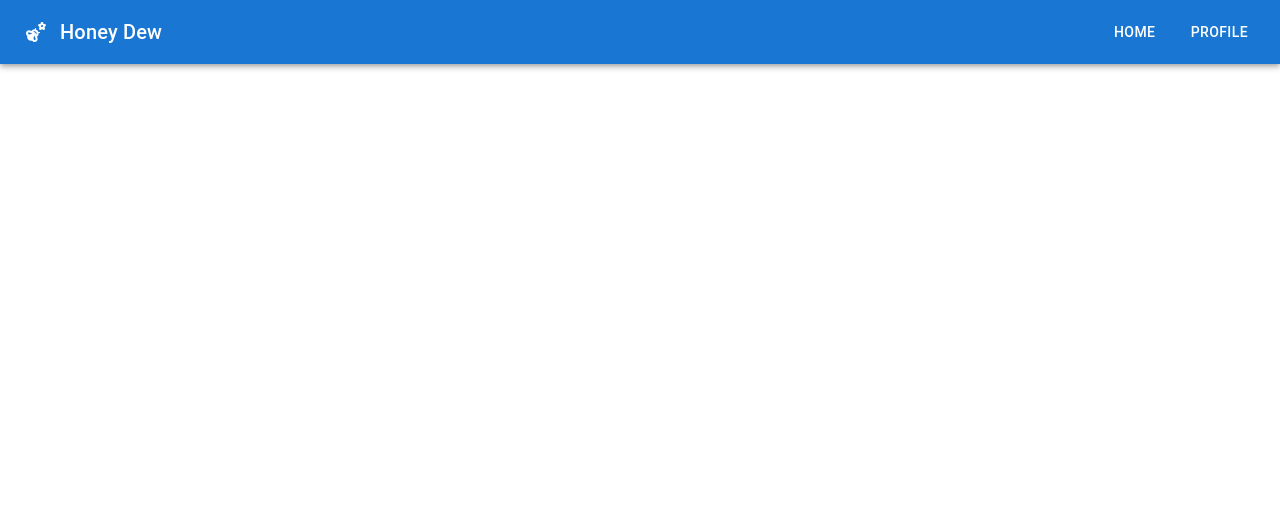
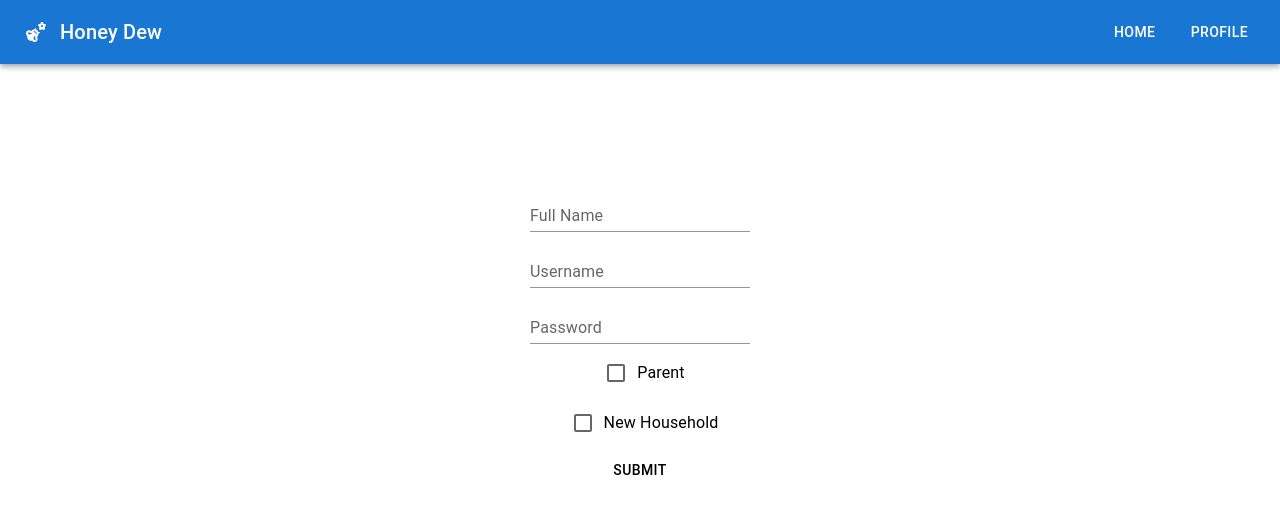
Before and after one commit to clbrannon/honey-dew, a React (Create React App) app: page / in a window 1280 px wide. Shown: the top 514 px of the page. Built offline with nearby package versions, Linux system fonts and the light colour scheme.

Commit message:
completed Register UI and all input saved to state

```diff
--- a/src/components/honeyDew.js
+++ b/src/components/honeyDew.js
@@ -1,11 +1,13 @@
 import React from "react"
 import { NavBar } from "./nav"
+import { RegisterForm } from "./register"
 
 export const HoneyDew = () => {
 
     return (
         <>
             <NavBar />
+            <RegisterForm />
         </>
     )
  }
--- /dev/null
+++ b/src/components/register.js
@@ -0,0 +1,70 @@
+import { Stack, TextField, FormControlLabel, Checkbox, Button, Box } from "@mui/material"
+import { useState } from "react"
+
+
+export const RegisterForm = () => {
+
+    const [member, setMember] = useState({
+
+        fullName: "",
+        username: "",
+        password: "",
+        parent: false,
+        newHouse: false
+
+    })
+
+    const handleSubmit = e => {
+        console.log("Submit")
+
+
+
+    }
+
+    const handleChange = e => {
+        console.log(e.target.id)
+        if (e.target.id === "newHouse") {
+            setMember(member => ({...member, [e.target.id]: e.target.checked}))
+        }
+        else if (e.target.id === "parent") {
+            setMember(member => ({...member, [e.target.id]: e.target.checked}))
+        }
+        else {
+            setMember(member => ({...member, [e.target.id]: e.target.value}))
+            console.log(member)
+        }
+
+
+
+    }
+
+
+    return (
+
+
+    <Stack
+
+        direction="column"
+        justifyContent="center"
+        alignItems="center"
+        spacing={1}
+        mt={15}
+    >
+
+            <TextField id="fullName" label="Full Name"  variant="standard" value={member.fullName} onChange={handleChange}/>
+            <TextField id="username" label="Username"  variant="standard" value={member.username} onChange={handleChange}/>
+            <TextField id="password" type='password' label="Password" variant="standard" value={member.password} onChange={handleChange}/>
+            <FormControlLabel control={<Checkbox id="parent" value={member.parent} onChange={handleChange}/>} label="Parent"/>
+            <FormControlLabel control={<Checkbox id="newHouse" value={member.newHouse} onChange={handleChange}/>} label="New Household"/>
+            <Button
+                onClick={(clickEvent) => handleSubmit(clickEvent)}
+                color="inherit">Submit</Button>
+
+
+    </Stack>
+
+
+
+    )
+
+}
```
